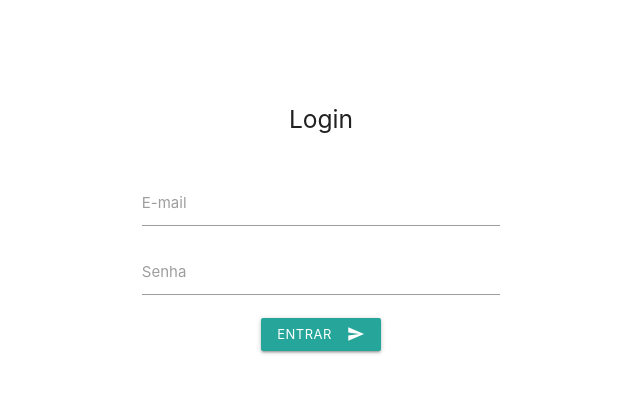
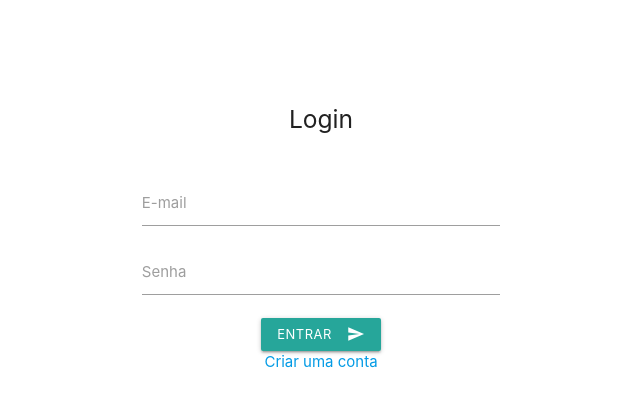
Before and after one commit to marriosdev/frontend-dataclick, a Vue app: page /login in a window 1280 px wide. Shown: the top 406 px of the page, without its empty margins (319-959 px from the left). Built offline with nearby package versions, Linux system fonts and the light colour scheme.

Commit message:
Ajustes telas de login e cadastro

```diff
--- a/src/views/Login.vue
+++ b/src/views/Login.vue
@@ -12,9 +12,10 @@
         v-model="senha"
         :label="'Senha'"
       />
-      <a class="waves-effect waves-light btn-small" @click="entrar"
-        ><i class="material-icons right">send</i>Entrar</a
-      >
+      <a class="waves-effect waves-light btn-small" @click="entrar"><i class="material-icons right">send</i>Entrar</a>
+      <div>
+        <router-link :to="'register'">Criar uma conta</router-link>
+      </div>
     </div>
   </div>
 </template>
--- a/src/views/Register.vue
+++ b/src/views/Register.vue
@@ -13,6 +13,9 @@
         <Input :id="'email'" :type="'text'" v-model="email" :label="'E-mail'" />
         <Input :id="'password'" :type="'password'" v-model="senha" :label="'Senha'" />
         <a class="waves-effect waves-light btn-small" @click="salvar"><i class="material-icons right">send</i>Registrar</a>
+        <div>
+            <router-link :to="'login'">Fazer login</router-link>
+        </div>
     </div>
   </div>
 </template>
```
